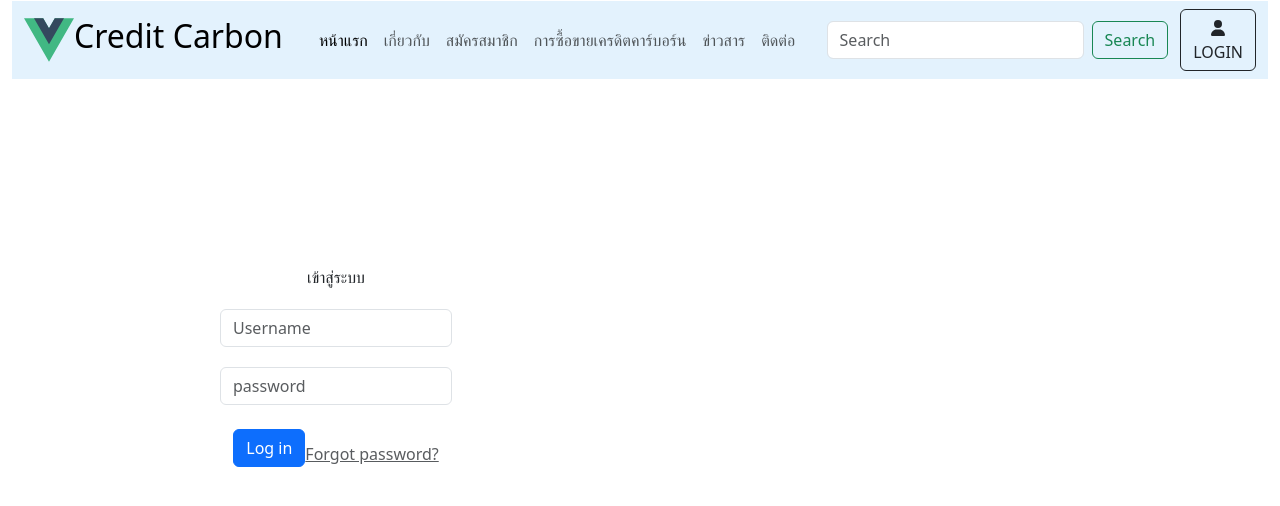
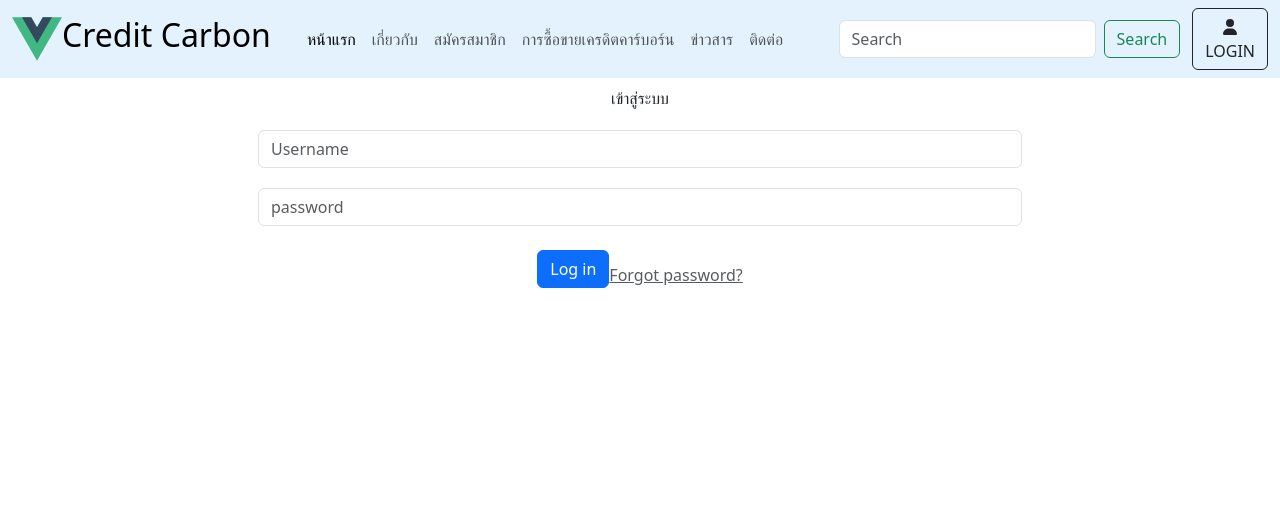
Before and after one commit to CSRU2023/CreditCarbon, a Vue app in the folder CreditCarbonWeb/: page / in a window 1280 px wide. Shown: the top 506 px of the page. Built offline with nearby package versions, Linux system fonts and the light colour scheme.

Commit message:
[Add]nav body in App

```diff
--- a/CreditCarbonWeb/src/App.vue
+++ b/CreditCarbonWeb/src/App.vue
@@ -1,38 +1,17 @@
 <script setup lang="ts">
-import { RouterLink } from 'vue-router'
-// import { RouterLink, RouterView } from 'vue-router'
-// import HelloWorld from './components/HelloWorld.vue'
+import { RouterView } from 'vue-router'
 
 </script>
 
-
 <template>
-  <!-- <header>
-    <img alt="carboncredit" class="logo" src="@/assets/logo.svg" width="50" height="125" />
-
-    <div class="wrapper">
-      <HelloWorld msg="CrabonCredit" />
-
-      <nav style="margin-top: 2px;">
-        <button type="button" class="btn btn-success">Success</button>
-        <RouterLink to="/home">หน้าแรก</RouterLink>
-        <RouterLink to="/about">เกี่ยวกับ</RouterLink>
-        <RouterLink to="/">สมัครสมาชิก</RouterLink>
-        <RouterLink to="/home">การซื้อขายเครดิตคาร์บอร์น</RouterLink>
-        <RouterLink to="/about">ข่าวสาร</RouterLink>
-        <RouterLink to="/about">ติดต่อ</RouterLink>
-
-      </nav>
-    </div>
-  </header> -->
-
-
-  <div class="position-absolute top-10 start-50 translate-middle container-fluid" style="top: 40px;">
+   <div class="position-absolute top-0 start-50 translate-middle-x p-0 container-fluid">
     <div class="align-items-center">
       <nav class="navbar navbar-expand-lg navbar-light" style="background-color: #e3f2fd;">
         <div class="container-fluid">
           <img alt="carboncredit" class="logo" src="@/assets/logo.svg" width="50" height="50" />
-          <a class="navbar-brand" href="#"><h2>Credit Carbon <br></h2></a>
+          <a class="navbar-brand" href="#">
+            <h2>Credit Carbon <br></h2>
+          </a>
           <button class="navbar-toggler" type="button" data-bs-toggle="collapse" data-bs-target="#navbarScroll"
             aria-controls="navbarScroll" aria-expanded="false" aria-label="Toggle navigation">
             <span class="navbar-toggler-icon"></span>
@@ -80,75 +59,13 @@ import { RouterLink } from 'vue-router'
               <button class="btn btn-outline-success" type="submit">Search</button>
             </form>
           </div>
-          <button class="btn btn-outline-dark" type="submit"> <font-awesome-icon icon="fa-solid fa-user" /> LOGIN</button>
+          <button class="btn btn-outline-dark" type="submit"> <font-awesome-icon icon="fa-solid fa-user" />
+            LOGIN</button>
         </div>
+      </nav>
+      <nav class="navbar navbar-expand-lg navbar-light container">
+        <RouterView />
       </nav>
     </div>
   </div>
-  <RouterView />
 </template>
-
-<!--
-<style scoped>
-header {
-  line-height: 1.5;
-  max-height: 100vh;
-}
-
-.logo {
-  display: block;
-  margin: 0 auto 2rem;
-}
-
-nav {
-  width: 100%;
-  font-size: 12px;
-  text-align: center;
-  margin-top: 2rem;
-}
-
-nav a.router-link-exact-active {
-  color: var(--color-text);
-}
-
-nav a.router-link-exact-active:hover {
-  background-color: transparent;
-}
-
-nav a {
-  display: inline-block;
-  padding: 0 1rem;
-  border-left: 1px solid var(--color-border);
-}
-
-nav a:first-of-type {
-  border: 0;
-}
-
-@media (min-width: 1024px) {
-  header {
-    display: flex;
-    place-items: center;
-    padding-right: calc(var(--section-gap) / 2);
-  }
-
-  .logo {
-    margin: 0 2rem 0 0;
-  }
-
-  header .wrapper {
-    display: flex;
-    place-items: flex-start;
-    flex-wrap: wrap;
-  }
-
-  nav {
-    text-align: center;
-    margin-center: -1rem;
-    font-size: 1rem;
-
-    padding: 1rem 0;
-    margin-top: 1rem;
-  }
-}
-</style> -->
```
